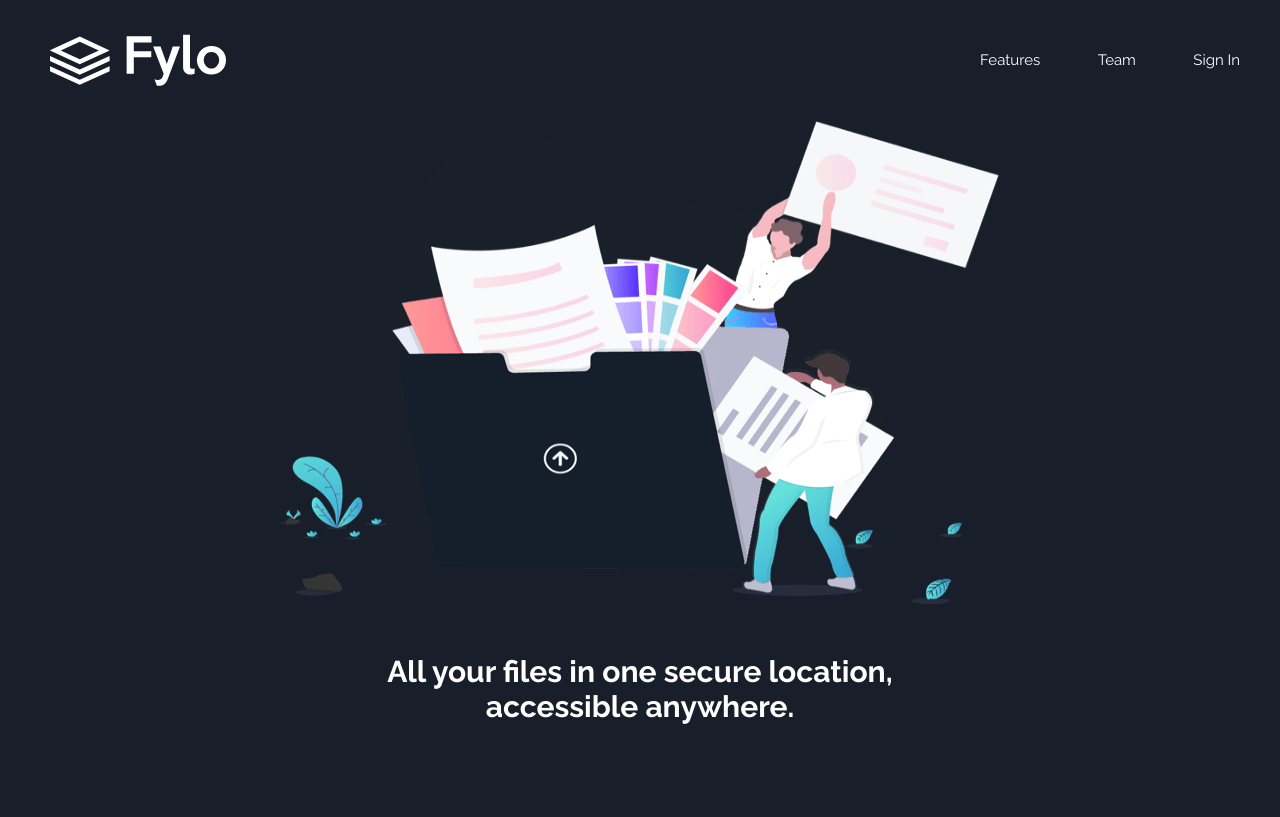
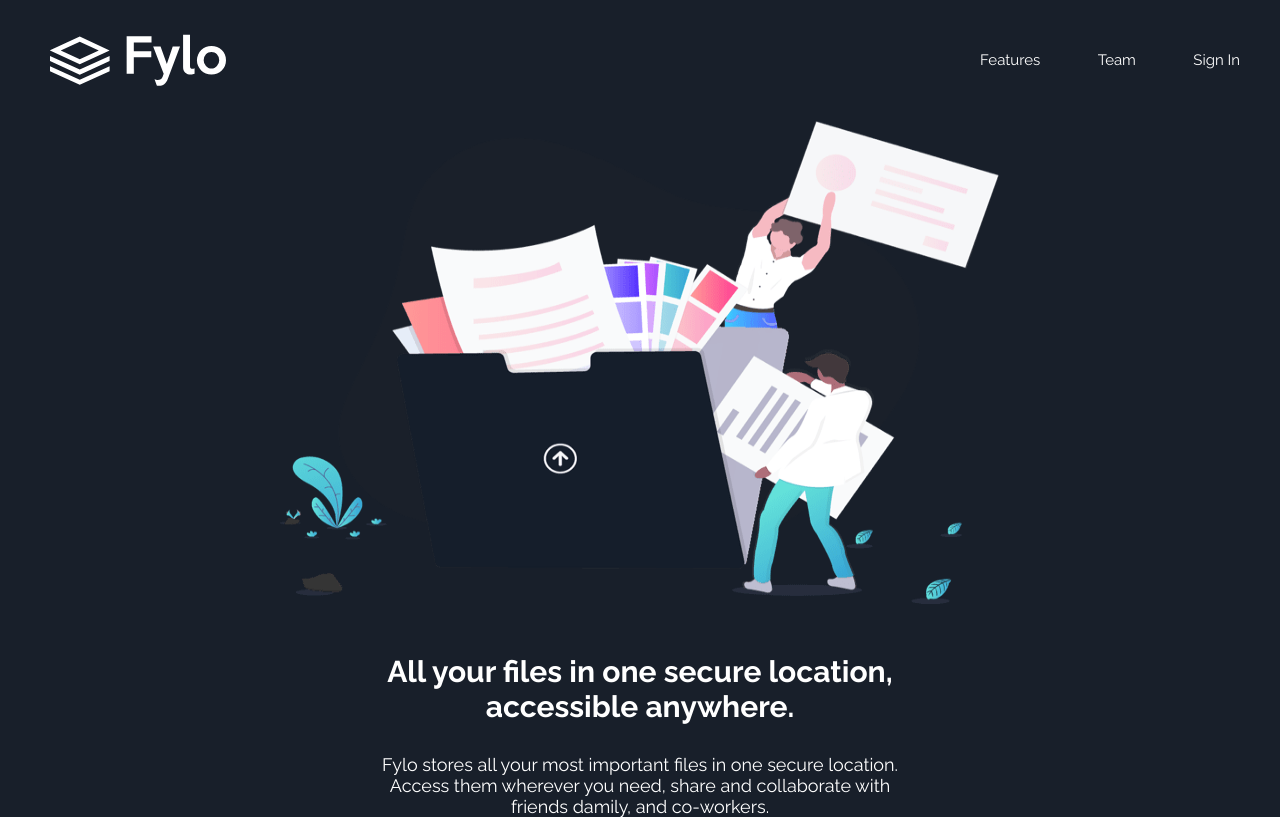
Before and after one commit to annemoraes/fylo, a React (Create React App) app: page / in a window 1280 px wide. Built offline with nearby package versions, Linux system fonts and the light colour scheme.

Commit message:
subtitulos

```diff
--- a/src/pages/Landing/index.tsx
+++ b/src/pages/Landing/index.tsx
@@ -1,7 +1,7 @@
 import React from 'react';
 
 import Header from '../../components/Header';
-import { Container, IntroContainer, IntroTitle } from './styles';
+import { Container, IntroContainer, IntroTitle, SubtitleContainer ,IntroSubtitle } from './styles';
 
 import ImageIntro from '../../assets/illustration-intro.png';
 
@@ -17,6 +17,18 @@ const Landing: React.FC = () => {
         <IntroTitle>
           accessible anywhere.
         </IntroTitle>
+        <SubtitleContainer>
+          <IntroSubtitle>
+            Fylo stores all your most important files in one secure location.
+          </ IntroSubtitle>
+          <IntroSubtitle>
+            Access them wherever you need, share and collaborate with
+          </IntroSubtitle>
+          <IntroSubtitle>
+            friends damily, and co-workers.
+          </IntroSubtitle>
+        </SubtitleContainer>
+
       </IntroContainer>
     </Container>
   );
--- a/src/pages/Landing/styles.ts
+++ b/src/pages/Landing/styles.ts
@@ -23,10 +23,24 @@ export const IntroTitle = styled.text`
   display: flex;
   align-items: center;
   justify-content: center;
-  width: 90%;
   color: #FFF;
   text-decoration: none;
   font-family: 'Raleway', sans-serif;
   font-size: 30px;
   font-weight: 700;
 `;
+
+export const SubtitleContainer = styled.div`
+  width: 100%;
+  margin-top: 30px;
+`;
+
+export const IntroSubtitle = styled.text`
+  display: flex;
+  align-items: center;
+  justify-content: center;
+  color: #FFF;
+  text-decoration: none;
+  font-family: 'Raleway', sans-serif;
+  font-size: 18px;
+`;
```
